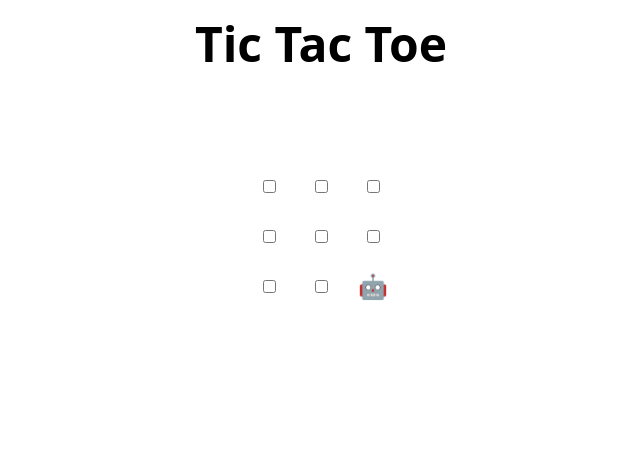
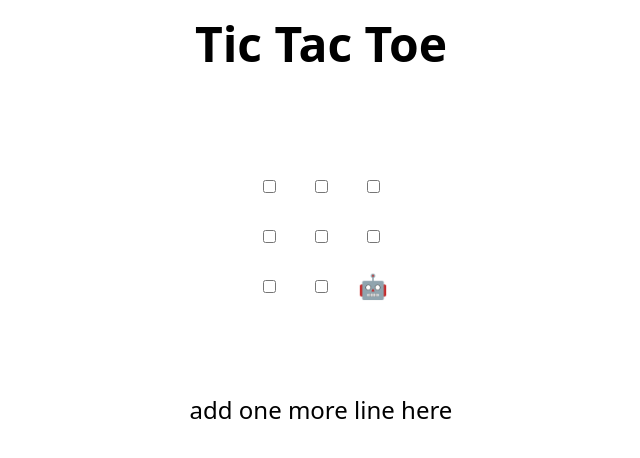
Before and after one commit to Gollavilli/skills-review-pull-requests, a plain HTML site: page index.html in a window 1280 px wide. Shown: the whole page, without its empty margins (319-959 px from the left). Drawn offline with Linux system fonts and the light colour scheme.

Commit message:
Update index.html
yes do this

```diff
--- a/index.html
+++ b/index.html
@@ -48,7 +48,7 @@
 </table>
 
 <h2 hidden>Game over, refresh to play again 🧑‍💻 🤖!</h2>
-
+add one more line here
 <script>
   // Initialization
   const boxes = Array.from(document.querySelectorAll("td"));
```
